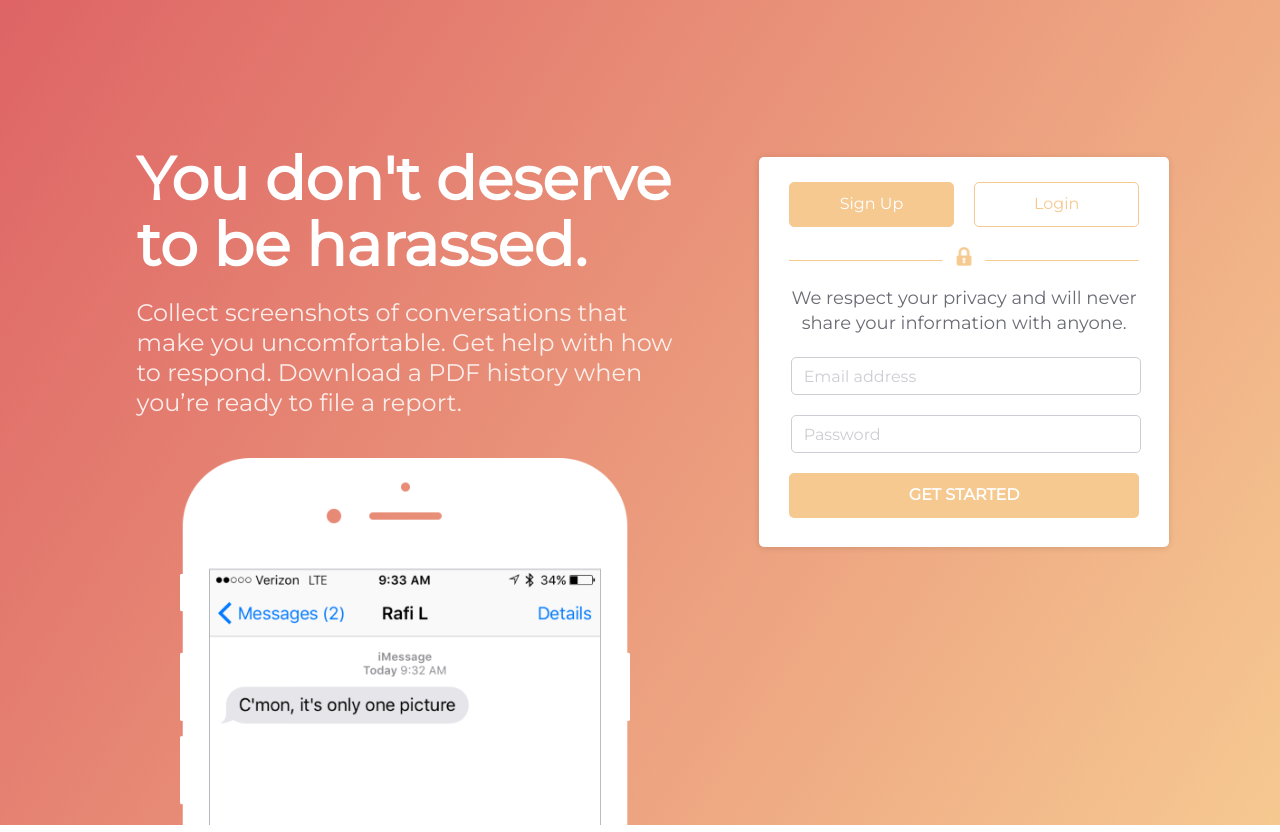
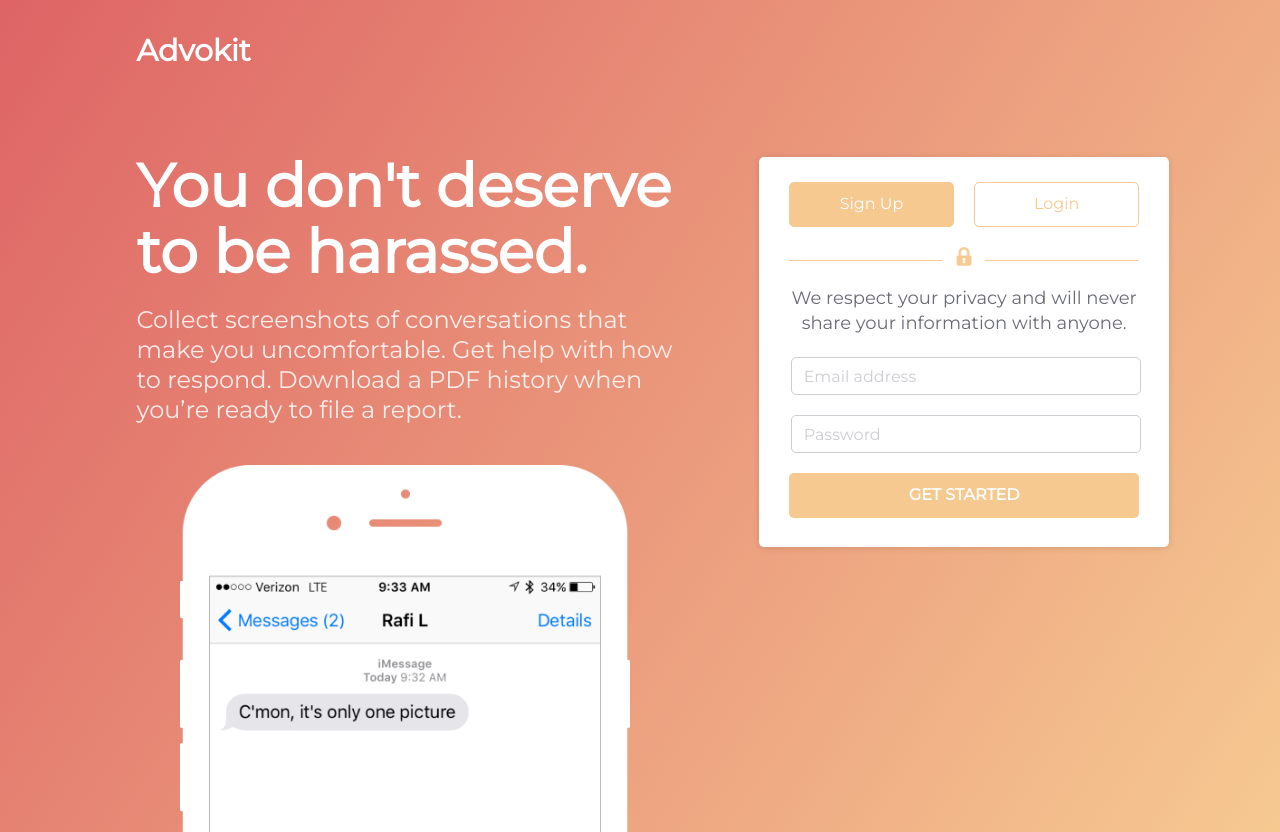
Before and after one commit to rafilurie/ReadMate, a Flask app: page /welcome in a window 1280 px wide. Run offline with Flask 2, Linux system fonts and the light colour scheme; some libraries are stand-ins or nearby versions.

Commit message:
added logo to hp

```diff
--- a/app/static/index.css
+++ b/app/static/index.css
@@ -2,8 +2,18 @@
 	background: -webkit-linear-gradient(left top, #DE6465, #F6C991);]
 }
 
+#advokit {
+	font-size: 30px;
+	color: white;
+	font-weight: 700;
+}
+
+.advokit-container {
+	margin-top: 30px;
+}
+
 #header-text {
-	margin-top: 20%;
+	margin-top: 11%;
 }
 
 h1 {
--- a/app/templates/index.html
+++ b/app/templates/index.html
@@ -7,6 +7,11 @@
 
 <div class="container-fluid non-nav" id="index">
 	<div class='col-md-7'>
+		<div class="row">
+			<div class="advokit-container col-md-offset-2">
+				<span id="advokit">Advokit</span>
+			</div>
+		</div>
 		<div class="row">
 			<div id="header-text" class='col-md-offset-2'>
 				<h1>You don't deserve<br>to be harassed.</h1>
--- a/app/templates/layout.html
+++ b/app/templates/layout.html
@@ -7,7 +7,7 @@
 <link href='http://fonts.googleapis.com/css?family=Montserrat' rel='stylesheet' type='text/css'>
 <link href="http://maxcdn.bootstrapcdn.com/bootstrap/3.2.0/css/bootstrap.min.css" rel="stylesheet">
 
-<title>{{ title or "Reporting Application"}}</title>
+<title>{{ title or "Advokit"}}</title>
 </head>
 
 <body>
```
